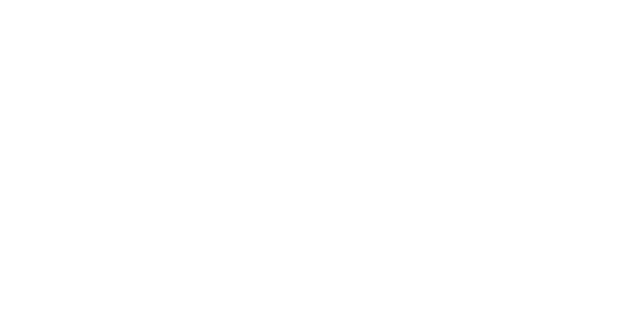
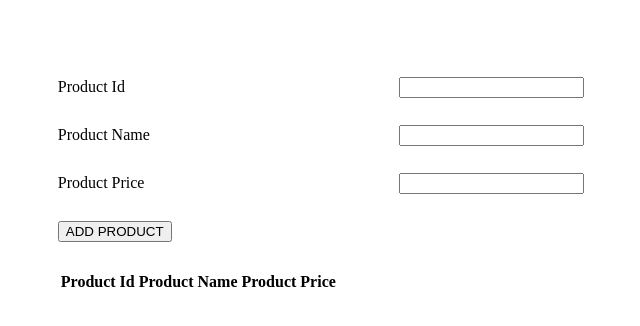
Before and after one commit to shiv270/Assignment_5_Product_Table, a plain HTML site: page src/Index.html in a window 1280 px wide. Shown: the whole page, without its empty margins (203-843 px from the left). Drawn offline with Linux system fonts and the light colour scheme.

Commit message:
First Commit

```diff
--- a/src/Index.html
+++ b/src/Index.html
@@ -1,14 +1,48 @@
 <!DOCTYPE html>
 <html lang="en">
+
 <head>
-    <link rel="stylesheet" href="style.css">
-    <script src="pt.js"></script>
     <meta charset="UTF-8">
     <meta http-equiv="X-UA-Compatible" content="IE=edge">
     <meta name="viewport" content="width=device-width, initial-scale=1.0">
     <title>Document</title>
+    <script src="pt.js"></script>
+    <link rel="stylesheet" href="style.css">
 </head>
+
 <body>
+    <div id="wrapper">
+        <div id="header"></div>
+        <div id="main">
+            <div id="content">
+                <div>
+                    <div class="float_left">
+                        <label for="name">Product Id</label><br>
+                        <label for="age">Product Name</label><br>
+                        <label for="age">Product Price</label><br>
+                    </div>
+                    <div class="float_left">
+                        <input type="text" name="p_id" id="p_id"><br>
+                        <input type="text" name="p_name" id="p_name"><br>
+                        <input type="text" name="p_price" id="p_price">
+                    </div>
+                    <input type="button" value="ADD PRODUCT" id="add" onclick="addProduct()">
+                </div>
+                <div id="result">
+                    <table id="table">
+                        <tr>
+                            <th>Product Id</th>
+                            <th>Product Name</th>
+                            <th>Product Price</th>
+                        </tr>
 
+                    </table>
+                </div>
+            </div>
+            <div id="sidebar"></div>
+        </div>
+        <div id="footer"></div>
+    </div>
 </body>
+
 </html>
--- a/src/pt.js
+++ b/src/pt.js
@@ -0,0 +1,29 @@
+var products = [];
+
+function addProduct(){
+    var product = insertJson();
+    products.push(product);
+    console.log(products);
+    table = document.getElementById("table");
+    var row = table.insertRow(-1);
+    var cell1 = row.insertCell(0);
+    var cell2 = row.insertCell(1);
+    var cell3 = row.insertCell(2);
+    for (var i=0; i<products.length; i++){
+        cell1.innerHTML = products[i].prod_id;
+        cell2.innerHTML = products[i].prod_name;
+        cell3.innerHTML = products[i].prod_price;
+    }
+}
+
+function insertJson(){
+    var p_id = document.getElementById('p_id').value;
+    var p_name = document.getElementById('p_name').value;
+    var p_price = document.getElementById('p_price').value;
+    console.log(p_id,p_name,p_price);
+    return {
+        'prod_id' : p_id,
+        'prod_name' : p_name,
+        'prod_price' : p_price
+    }
+}
--- a/src/style.css
+++ b/src/style.css
@@ -0,0 +1,13 @@
+#wrapper{
+    margin: 5% 20%;
+}
+#main{
+    line-height: 3;
+}
+#predict{
+    padding: 2% 5%;
+}
+.float_left{
+    float: left;
+    width: 45%;
+}
```
